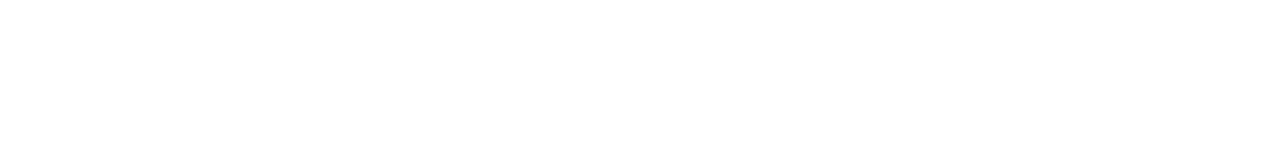
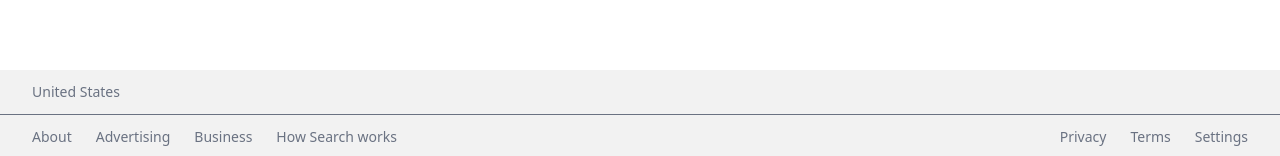
Before and after one commit to Sandeepraina40/google-next, a Next.js app: page / in a window 1280 px wide. Shown: the part 641-797 px from the top of the page. Built offline with nearby package versions, Linux system fonts and the light colour scheme; no server answers.

Commit message:
footer component added

```diff
--- a/src/app/layout.js
+++ b/src/app/layout.js
@@ -1,5 +1,6 @@
 import { Geist, Geist_Mono } from "next/font/google";
 import "./globals.css";
+import Footer from "@/components/Footer";
 
 const geistSans = Geist({
   variable: "--font-geist-sans",
@@ -23,6 +24,7 @@
         className={`${geistSans.variable} ${geistMono.variable} antialiased`}
       >
         {children}
+        <Footer />
       </body>
     </html>
   );
--- /dev/null
+++ b/src/components/CountryLookup.jsx
@@ -0,0 +1,22 @@
+'use client';
+
+import { useEffect, useState } from 'react';
+
+export default function CountryLookup() {
+  const [country, setCountry] = useState('United States');
+
+  useEffect(() => {
+    const getCountry = async () => {
+      const response = await fetch(
+        `https://ipinfo.io/json?token=${process.env.NEXT_PUBLIC_IP_API_KEY}`
+      )
+        .then((res) => res.json())
+        .then((data) => data.country);
+      if (!response) return;
+      setCountry(response);
+    };
+    getCountry();
+  }, []);
+
+  return <div>{country}</div>;
+}
--- /dev/null
+++ b/src/components/Footer.jsx
@@ -0,0 +1,24 @@
+import CountryLookup from './CountryLookup';
+
+export default function Footer() {
+  return (
+    <footer className='absolute bottom-0 text-sm text-gray-500 bg-[#f2f2f2] w-full'>
+      <div className='border-b px-8 py-3'>
+        <CountryLookup />
+      </div>
+      <div className='flex flex-col sm:flex-row justify-between items-center px-8 py-3 space-y-7 sm:space-y-0'>
+        <ul className='flex items-center space-x-6'>
+          <li className='hover:underline cursor-pointer'>About</li>
+          <li className='hover:underline cursor-pointer'>Advertising</li>
+          <li className='hover:underline cursor-pointer'>Business</li>
+          <li className='hover:underline cursor-pointer'>How Search works</li>
+        </ul>
+        <ul className='flex items-center space-x-6'>
+          <li className='hover:underline cursor-pointer'>Privacy</li>
+          <li className='hover:underline cursor-pointer'>Terms</li>
+          <li className='hover:underline cursor-pointer'>Settings</li>
+        </ul>
+      </div>
+    </footer>
+  );
+}
```
